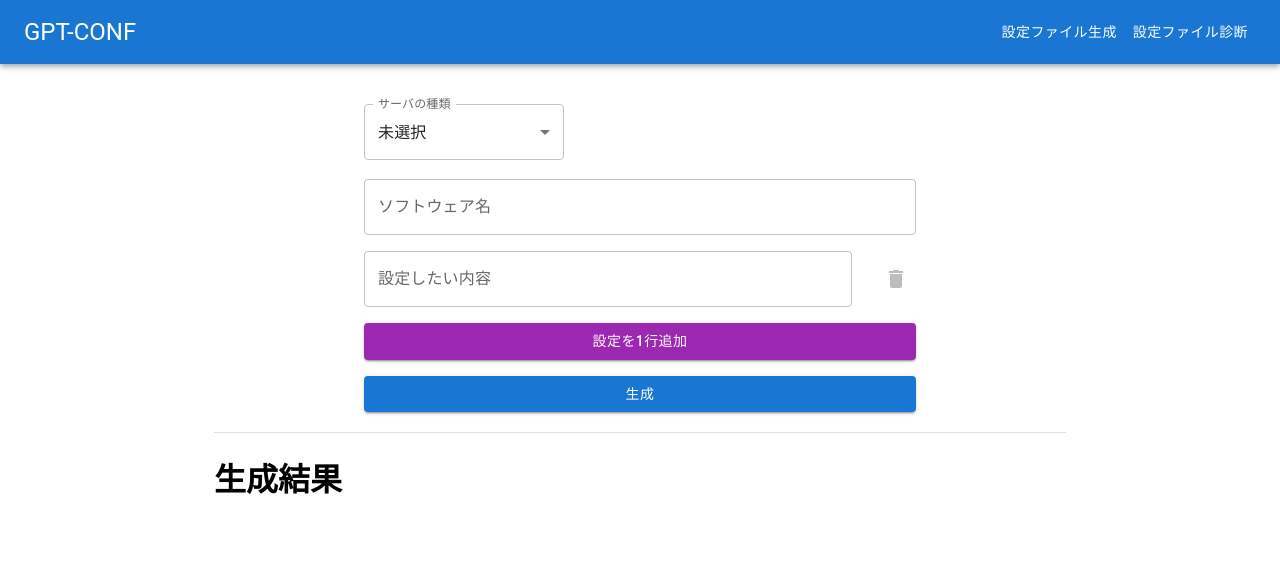
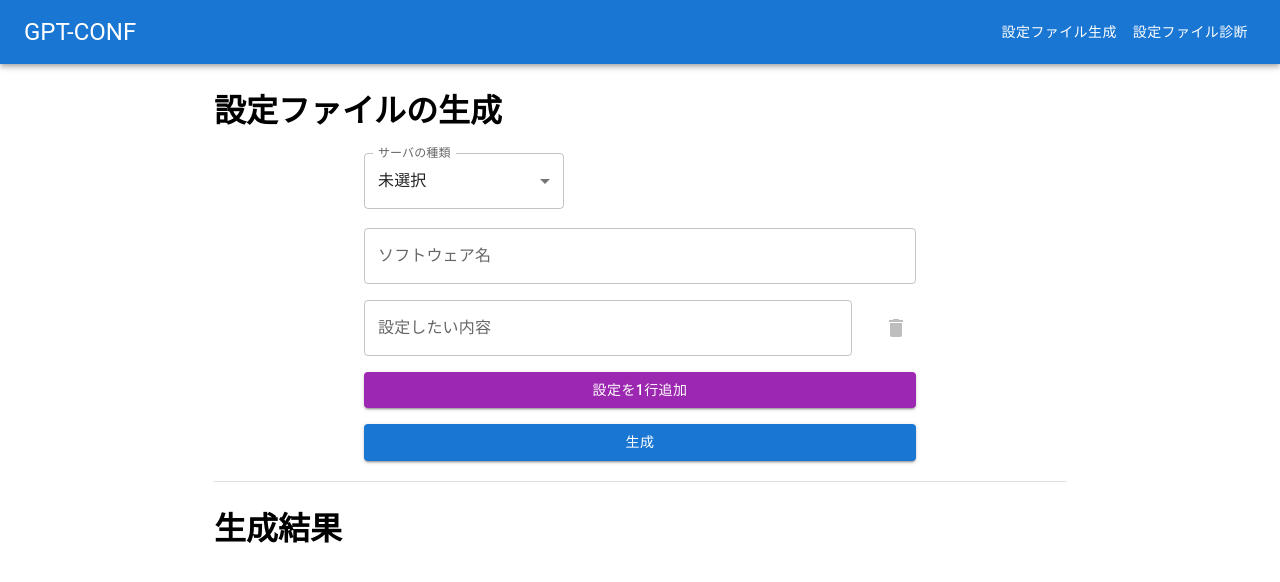
Before and after one commit to marokoro7636/gpt-conf, a React (Create React App) app in the folder frontend/app/: page / in a window 1280 px wide. Shown: the top 582 px of the page. Built offline with nearby package versions, Linux system fonts and the light colour scheme.

Commit message:
Fixed format of response

```diff
--- a/frontend/app/src/components/PostForm.tsx
+++ b/frontend/app/src/components/PostForm.tsx
@@ -30,7 +30,6 @@ interface ConfigContent {
 
 interface Response {
     result: string,
-    detail: string
 }
 
 const API_URL = "http://localhost:5555/make";
@@ -53,7 +52,7 @@ const PostForm = () => {
             server: 0,
             serverOption: "",
             software: "",
-            contents: [{content: ""}]
+            contents: [{content: ""}],
         }
     });
     const {fields, append, remove} = useFieldArray({
@@ -62,7 +61,6 @@ const PostForm = () => {
     });
     const [response, setResponse] = useState<Response>({
         result: "",
-        detail: ""
     });
     const [loading, setLoading] = useState(false);
 
@@ -75,9 +73,8 @@ const PostForm = () => {
         }
         console.log(request);
         try {
-            const response = await axios.post(API_URL, request, {headers: {"Content-Type": "application/json"}});
-            const res: Response = await response.data;
-            setResponse(res);
+            const res = await axios.post(API_URL, request, {headers: {"Content-Type": "application/json"}});
+            setResponse(res.data);
         } catch (e) {
             alert(e);
         } finally {
@@ -87,7 +84,10 @@ const PostForm = () => {
 
     return (
         <div>
-            <Container maxWidth="sm" sx={{pt: 5}}>
+            <Container maxWidth="md">
+                <h1>設定ファイルの生成</h1>
+            </Container>
+            <Container maxWidth="sm">
                 <Stack component="form" onSubmit={handleSubmit(onSubmit)} spacing={2}>
                     <SelectServer control={control}/>
 
@@ -126,16 +126,13 @@ const PostForm = () => {
             </Container>
             <br/>
             <Container maxWidth="md">
-            <Divider/>
+                <Divider/>
                 <h1>生成結果</h1>
                 {
                     loading ? (
                         <p>ロード中</p>
                     ) : (
-                        <div>
-                            {response["result"]}<br/>
-                            {response["detail"]}
-                        </div>
+                        <div>{response.result}</div>
                     )
                 }
             </Container>
```
